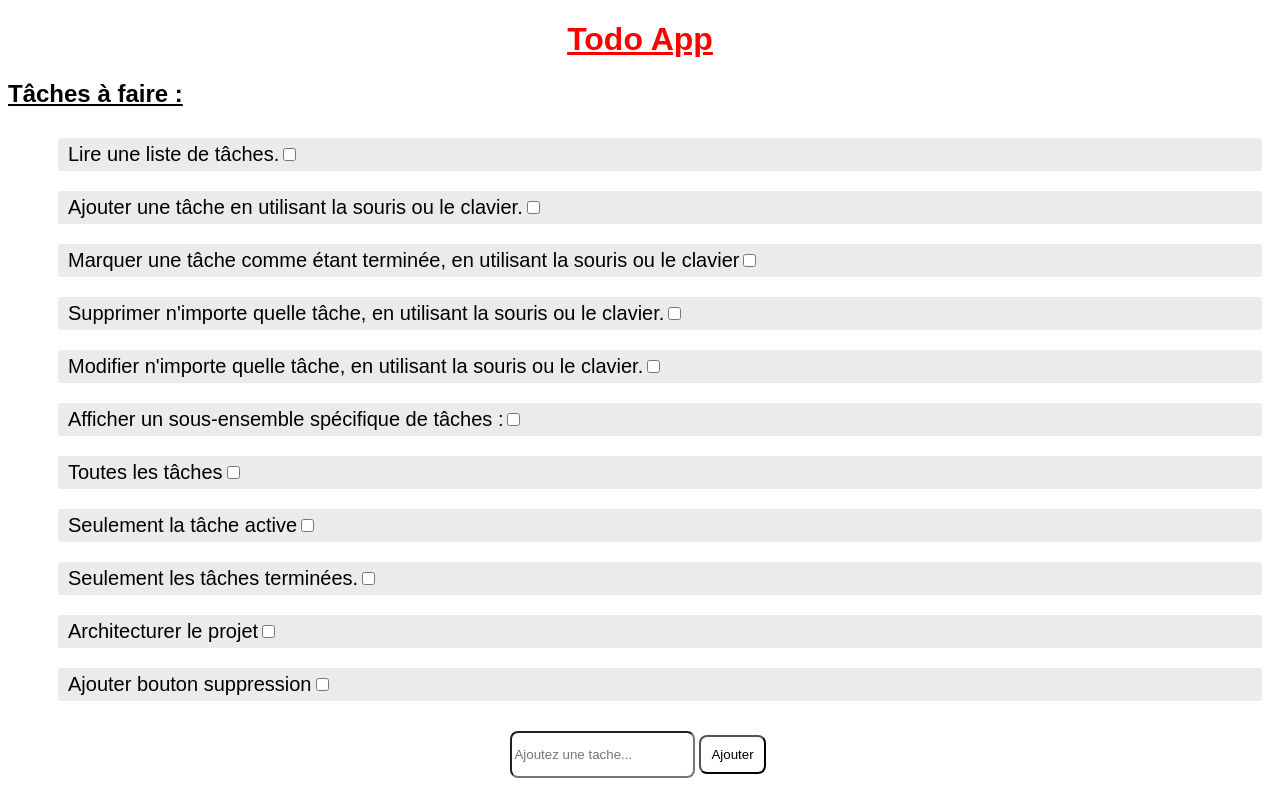
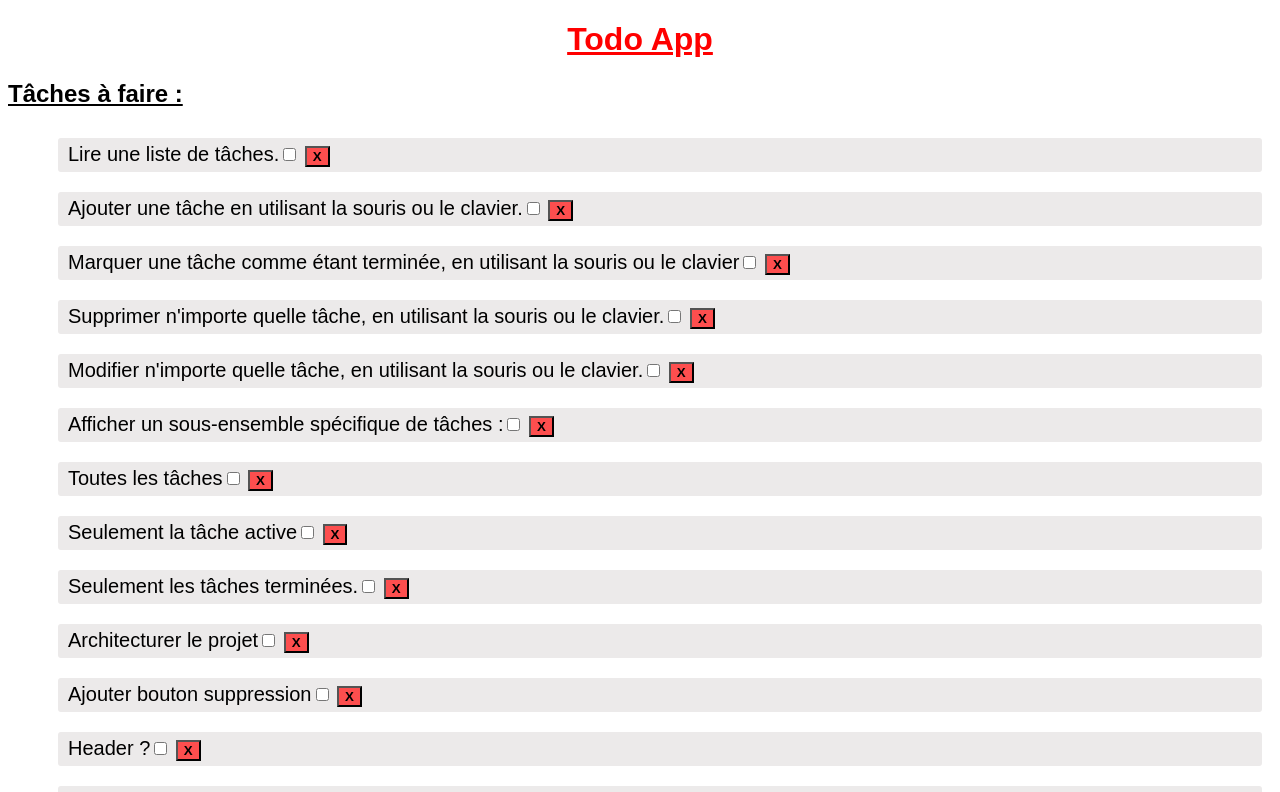
Before and after one commit to corantoine/todo-list, a React (Create React App) app: page / in a window 1280 px wide. Shown: the top 792 px of the page. Built offline with nearby package versions, Linux system fonts and the light colour scheme.

Commit message:
code commenté

```diff
--- a/src/main/javascript/App.js
+++ b/src/main/javascript/App.js
@@ -16,7 +16,9 @@ function App() {
     { id: 8, nom: "Seulement la tâche active" },
     { id: 9, nom: "Seulement les tâches terminées." },
     { id: 10, nom: "Architecturer le projet" },
-    { id: 11, nom: "Ajouter bouton suppression" }
+    { id: 11, nom: "Ajouter bouton suppression" },
+    { id: 12, nom: "Header ?" },
+    { id: 13, nom: "Footer ?" }
 
   ])
 
@@ -28,14 +30,24 @@ function App() {
     // Empêcher le rechargement de la page au moment de la soumission du form
     e.preventDefault();
 
+    /************************** 1. Copie du state **************************/
     // copie du tableau task en utilisant le spread operator
     // spread operator : eclate le tableau et le reconstruit dans une nouvelle instance de tableau
     const taskCopy = [...tasks];
 
+
+    /************************** 2. Manipulation sur la copie du state **************************/
+    // ici on défini l'id en fonction de la date; ainsi aucun item ne peut avoir 2 id identiques
     const id = new Date().getTime();
+    // ici on attribue la valeur `newTask` à nom
     const nom = newTask;
+
+    // ici on push le nouvel elem à la fin du tableau en lui attribuant un id et le nom saisi par l'utilisateur
     taskCopy.push({ id: id, nom: nom })
 
+
+    /************************** 3. Modifier le state avec le setter **************************/
+    // ici on modifie le state pour afficher l'ajout d'élément
     setTasks(taskCopy);
   }
 
@@ -44,8 +56,10 @@ function App() {
     setNewTask(e.target.value);
   }
 
-  const handleDelete = () => {
-    // alert('Supprimer')
+  // ici on passe l'id en paramètre de la fonction
+  const handleDelete = (id) => {
+    console.log('Supprimer')
+
 
 
   }
@@ -58,7 +72,7 @@ function App() {
       <ul>
         {tasks.map((task) => (
           <li key={task.id}>
-            {task.nom}<input type="checkbox" onClick={handleDelete} /></li>
+            {task.nom}<input type="checkbox"/> <button className="deleteButton" onClick={handleDelete} >X</button></li>
         ))}
       </ul>
       <span className="form-container">
--- a/src/main/javascript/styles/app.css
+++ b/src/main/javascript/styles/app.css
@@ -12,7 +12,7 @@ h2 {
 
 
 
-ul{
+ul {
     font-family: sans-serif;
     font-size: 20px;
     display: flex;
@@ -26,6 +26,16 @@ li {
     padding: 5px 10px 5px 10px;
     border-radius: 3px;
     text-align: justify;
+}
+
+.deleteButton {
+    background-color: rgb(253, 78, 78);
+    font-weight: bolder;
+}
+
+.deleteButton:hover{
+    color : white;
+    background-color: red;
 }
 
 form {
```
